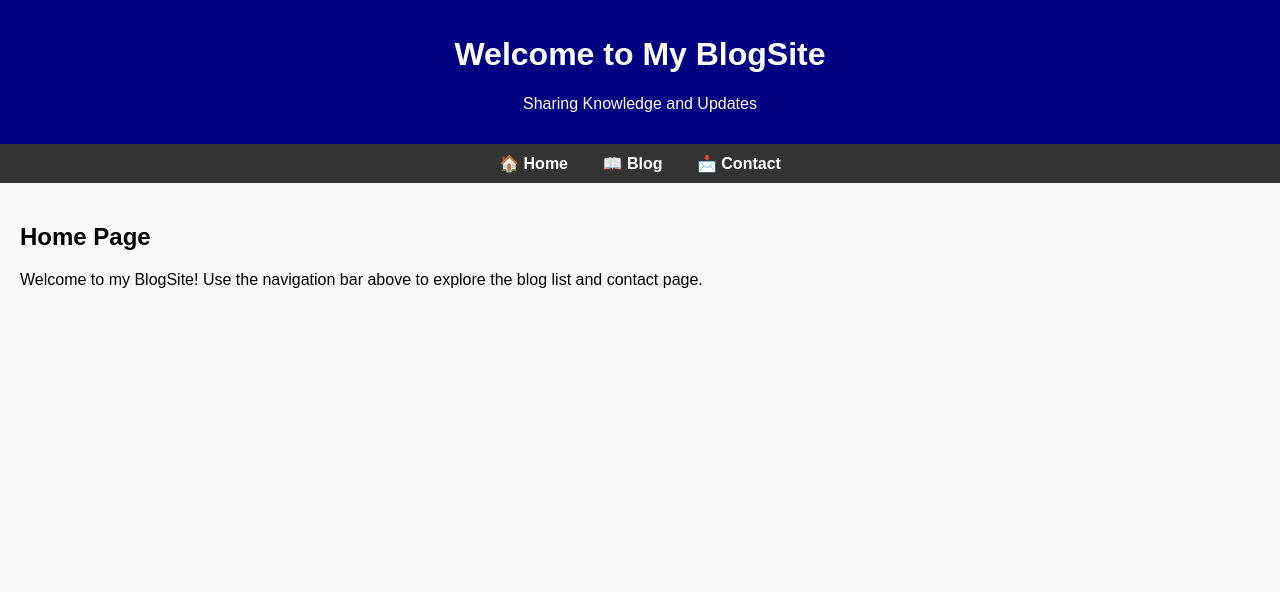
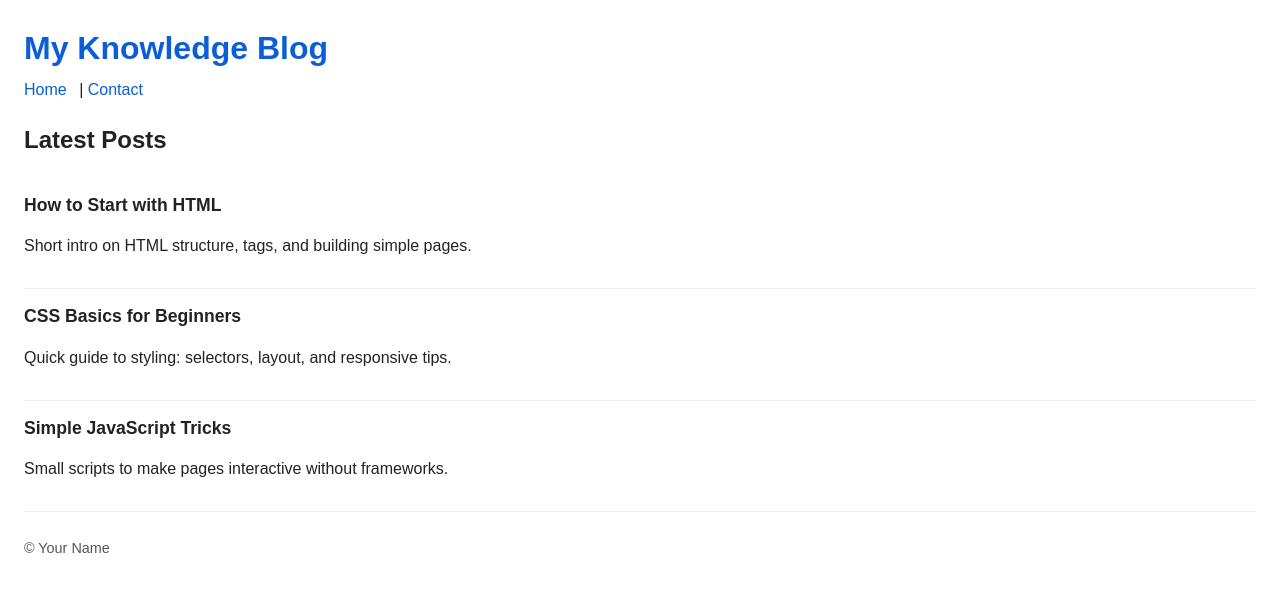
Before and after one commit to Rupasri0105/BlogSite, a plain HTML site: page index.html in a window 1280 px wide. Drawn offline with Linux system fonts and the light colour scheme.

Commit message:
feat(blog-list): add index.html with three blog entries

```diff
--- a/index.html
+++ b/index.html
@@ -1,54 +1,41 @@
-<!DOCTYPE html>
-<html>
+<!doctype html>
+<html lang="en">
 <head>
-    <title>My BlogSite</title>
-    <style>
-        body {
-            font-family: Arial, sans-serif;
-            margin: 0;
-            padding: 0;
-            background-color: #f9f9f9;
-        }
-        header {
-            background-color: navy;
-            color: white;
-            padding: 15px;
-            text-align: center;
-        }
-        nav {
-            background-color: #333;
-            padding: 10px;
-            text-align: center;
-        }
-        nav a {
-            color: white;
-            text-decoration: none;
-            margin: 0 15px;
-            font-weight: bold;
-        }
-        nav a:hover {
-            color: yellow;
-        }
-        main {
-            padding: 20px;
-        }
-    </style>
+  <meta charset="utf-8" />
+  <meta name="viewport" content="width=device-width,initial-scale=1" />
+  <title>My Knowledge Blog</title>
+  <link rel="stylesheet" href="style.css">
 </head>
 <body>
-    <header>
-        <h1>Welcome to My BlogSite</h1>
-        <p>Sharing Knowledge and Updates</p>
-    </header>
+  <header>
+    <h1>My Knowledge Blog</h1>
+    <nav><a href="index.html">Home</a> | <a href="contact.html">Contact</a></nav>
+  </header>
 
-    <nav>
-        <a href="index.html">🏠 Home</a>
-        <a href="blog.html">📖 Blog</a>
-        <a href="contact.html">📩 Contact</a>
-    </nav>
+  <main>
+    <section id="blog-list">
+      <h2>Latest Posts</h2>
+      <ul>
+        <li>
+          <h2>How to Start with HTML</h2>
+          <p>Short intro on HTML structure, tags, and building simple pages.</p>
+        </li>
 
-    <main>
-        <h2>Home Page</h2>
-        <p>Welcome to my BlogSite! Use the navigation bar above to explore the blog list and contact page.</p>
-    </main>
+        <li>
+          <h2>CSS Basics for Beginners</h2>
+          <p>Quick guide to styling: selectors, layout, and responsive tips.</p>
+        </li>
+
+        <li>
+          <h2>Simple JavaScript Tricks</h2>
+          <p>Small scripts to make pages interactive without frameworks.</p>
+        </li>
+      </ul>
+    </section>
+  </main>
+
+  <footer>
+    <p>© Your Name</p>
+  </footer>
 </body>
 </html>
--- /dev/null
+++ b/style.css
@@ -0,0 +1,8 @@
+body { font-family: Arial, sans-serif; margin: 24px; line-height:1.5; color:#222; }
+header { margin-bottom: 18px; }
+header h1 { color:#0b5ed7; margin:0 0 6px 0; }
+nav a { text-decoration:none; color:#0b5ed7; margin-right:8px; }
+#blog-list ul { list-style:none; padding:0; margin:0; }
+#blog-list li { padding:14px 0; border-bottom:1px solid #eee; }
+#blog-list li h2 { margin:0 0 6px 0; font-size:1.1rem; }
+footer { margin-top:26px; font-size:0.9rem; color:#555; }
```
